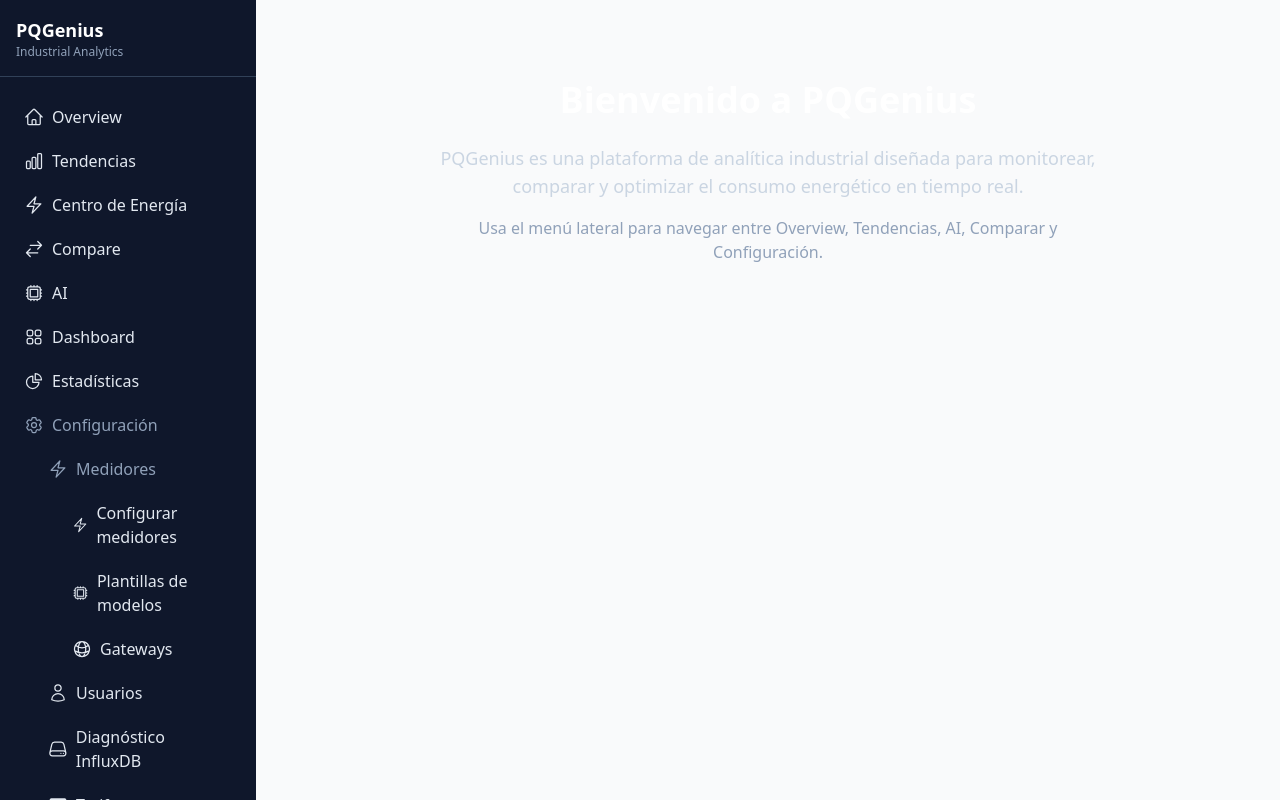
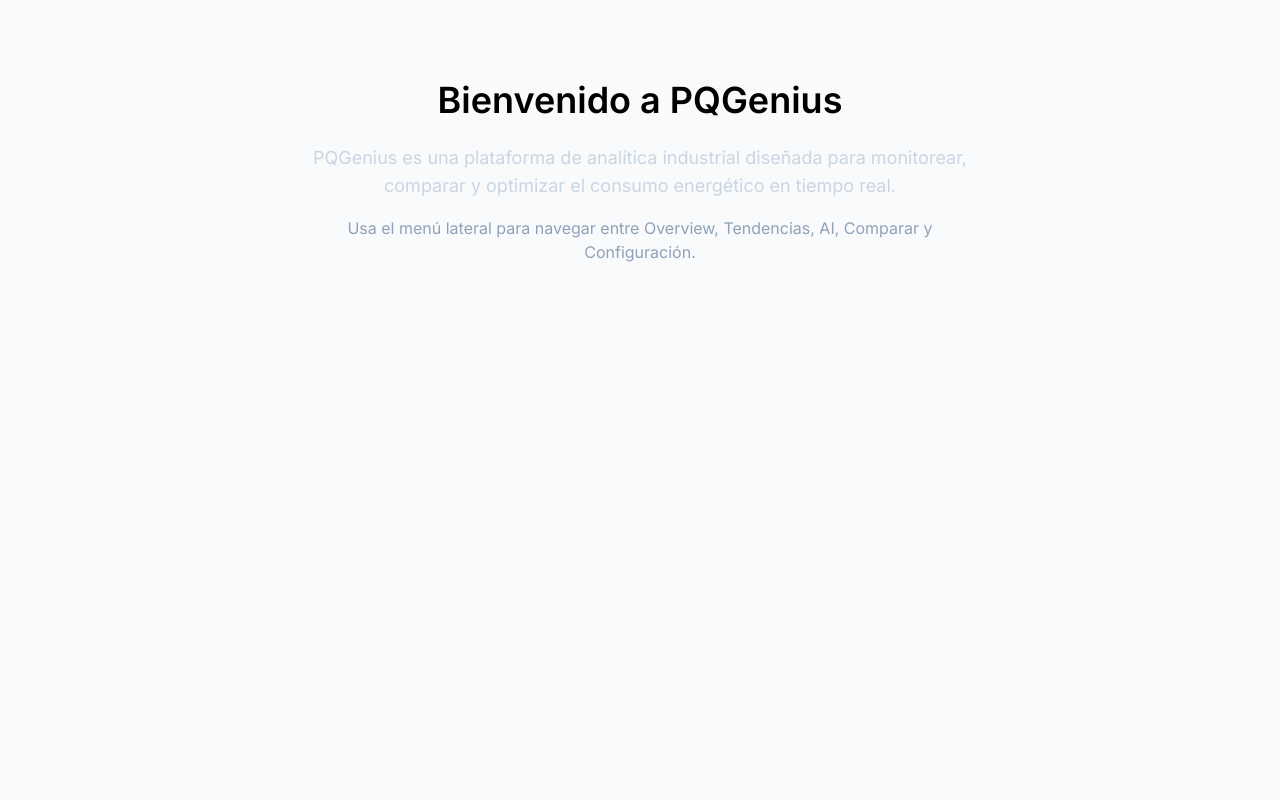
Before and after one commit to muxodeus/brain, a Next.js app: page / in a window 1280 px wide. Built offline with nearby package versions, Linux system fonts and the light colour scheme.

Commit message:
Chore: envuelve la app en ConfigProvider para acceso global a config

```diff
--- a/src/app/layout.tsx
+++ b/src/app/layout.tsx
@@ -1,21 +1,27 @@
 import "./globals.css";
+import type { Metadata } from "next";
+import { Inter } from "next/font/google";
 import { ConfigProvider } from "@/context/ConfigContext";
-import { MeterProvider } from "@/context/MeterContext";
-import Sidebar from "@/components/Sidebar";
 
-export const metadata = {
-  title: "PQGenius",
-  description: "Industrial analytics"
+const inter = Inter({ subsets: ["latin"] });
+
+export const metadata: Metadata = {
+  title: "PQGenius Dashboard",
+  description: "Plataforma de Monitoreo Energético",
 };
 
-export default function RootLayout({ children }: { children: React.ReactNode }) {
+export default function RootLayout({
+  children,
+}: {
+  children: React.ReactNode;
+}) {
   return (
     <html lang="es">
-      <body className="bg-slate-950 text-white">
-        <div className="flex h-screen">
-          <Sidebar />
-          <main className="flex-1 overflow-y-auto">{children}</main>
-        </div>
+      <body className={inter.className}>
+        {/* ✅ Toda la app envuelta en ConfigProvider */}
+        <ConfigProvider>
+          {children}
+        </ConfigProvider>
       </body>
     </html>
   );
```
